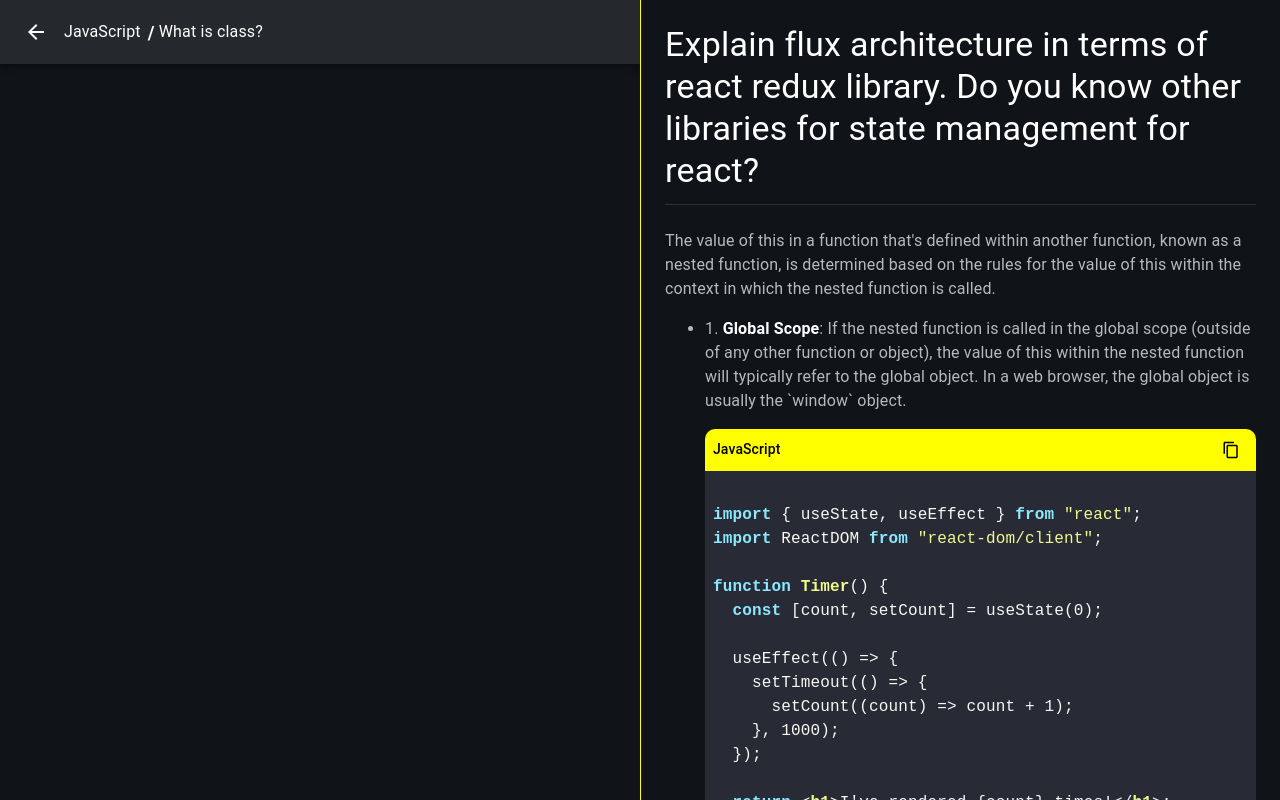
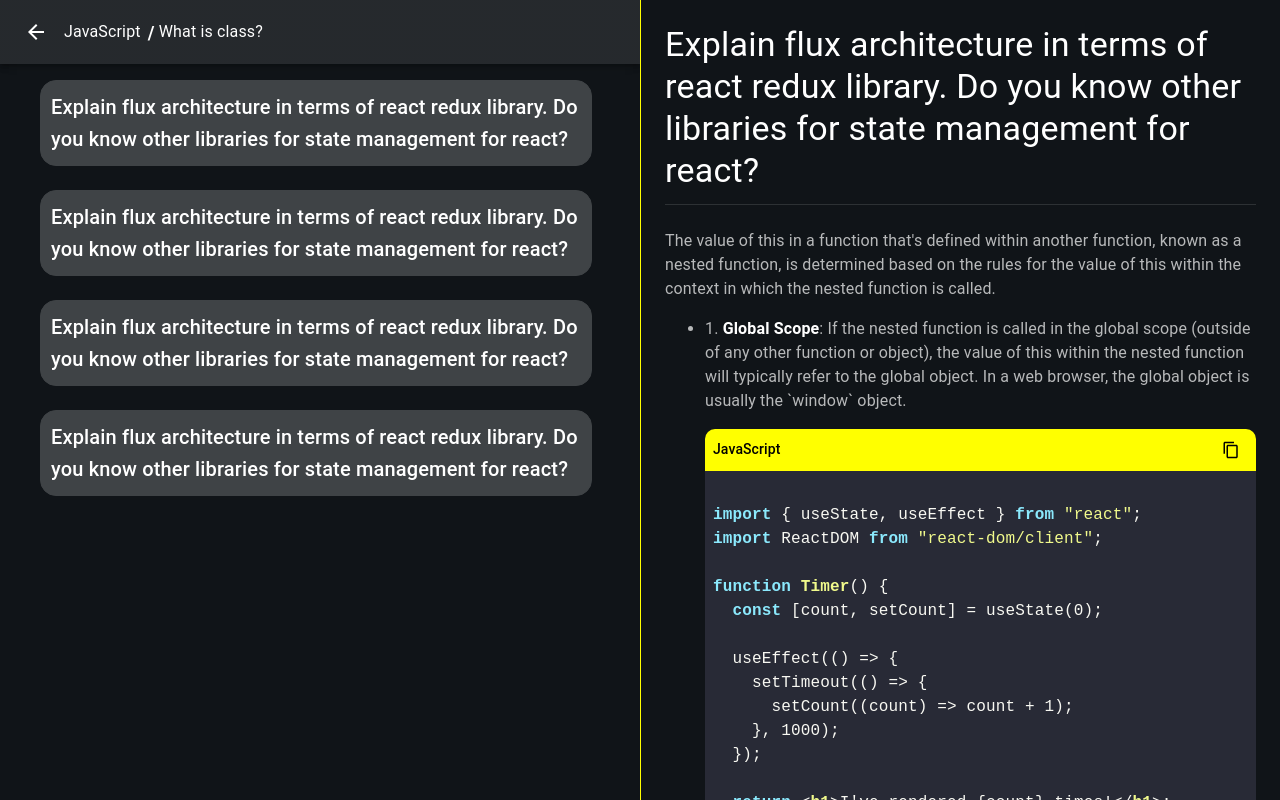
Before and after one commit to Domino731/devQuestZone, a React (Vite) app: page / in a window 1280 px wide. Built offline with nearby package versions, Linux system fonts and the light colour scheme.

Commit message:
feature - questions list - simple list

```diff
--- a/src/modules/QuestionsList/QuestionList.tsx
+++ b/src/modules/QuestionsList/QuestionList.tsx
@@ -1,9 +1,44 @@
 import styles from './styles.module.scss';
 import Box from "@mui/material/Box";
 import {Header} from "../Header";
+import Typography from "@mui/material/Typography";
 
 export const QuestionList = () => {
     return <Box bgcolor="primary.main" className={styles.container}>
         <Header/>
+        <ul className={styles.list}>
+            <li>
+                <Box border="1px solid" borderColor="primary.light" bgcolor="primary.light" borderRadius={4}
+                     className={styles.listItemContent}>
+                    <Typography variant="h6">Explain flux architecture in terms of react redux library. Do you know
+                        other libraries
+                        for state management for react?</Typography>
+                </Box>
+            </li>
+            <li>
+                <Box border="1px solid" borderColor="primary.light" bgcolor="primary.light" borderRadius={4}
+                     className={styles.listItemContent}>
+                    <Typography variant="h6">Explain flux architecture in terms of react redux library. Do you know
+                        other libraries
+                        for state management for react?</Typography>
+                </Box>
+            </li>
+            <li>
+                <Box border="1px solid" borderColor="primary.light" bgcolor="primary.light" borderRadius={4}
+                     className={styles.listItemContent}>
+                    <Typography variant="h6">Explain flux architecture in terms of react redux library. Do you know
+                        other libraries
+                        for state management for react?</Typography>
+                </Box>
+            </li>
+            <li>
+                <Box border="1px solid" borderColor="primary.light" bgcolor="primary.light" borderRadius={4}
+                     className={styles.listItemContent}>
+                    <Typography variant="h6">Explain flux architecture in terms of react redux library. Do you know
+                        other libraries
+                        for state management for react?</Typography>
+                </Box>
+            </li>
+        </ul>
     </Box>
 }
--- a/src/modules/QuestionsList/styles.module.scss
+++ b/src/modules/QuestionsList/styles.module.scss
@@ -1,5 +1,16 @@
 .container {
   width: 50%;
   height: 100vh;
-  background: red;
 }
+
+.list {
+  list-style-type: none;
+  padding-right: 48px;
+  display: flex;
+  gap: 24px;
+  flex-direction: column;
+}
+
+.listItemContent {
+  padding: 10px;
+}
```
